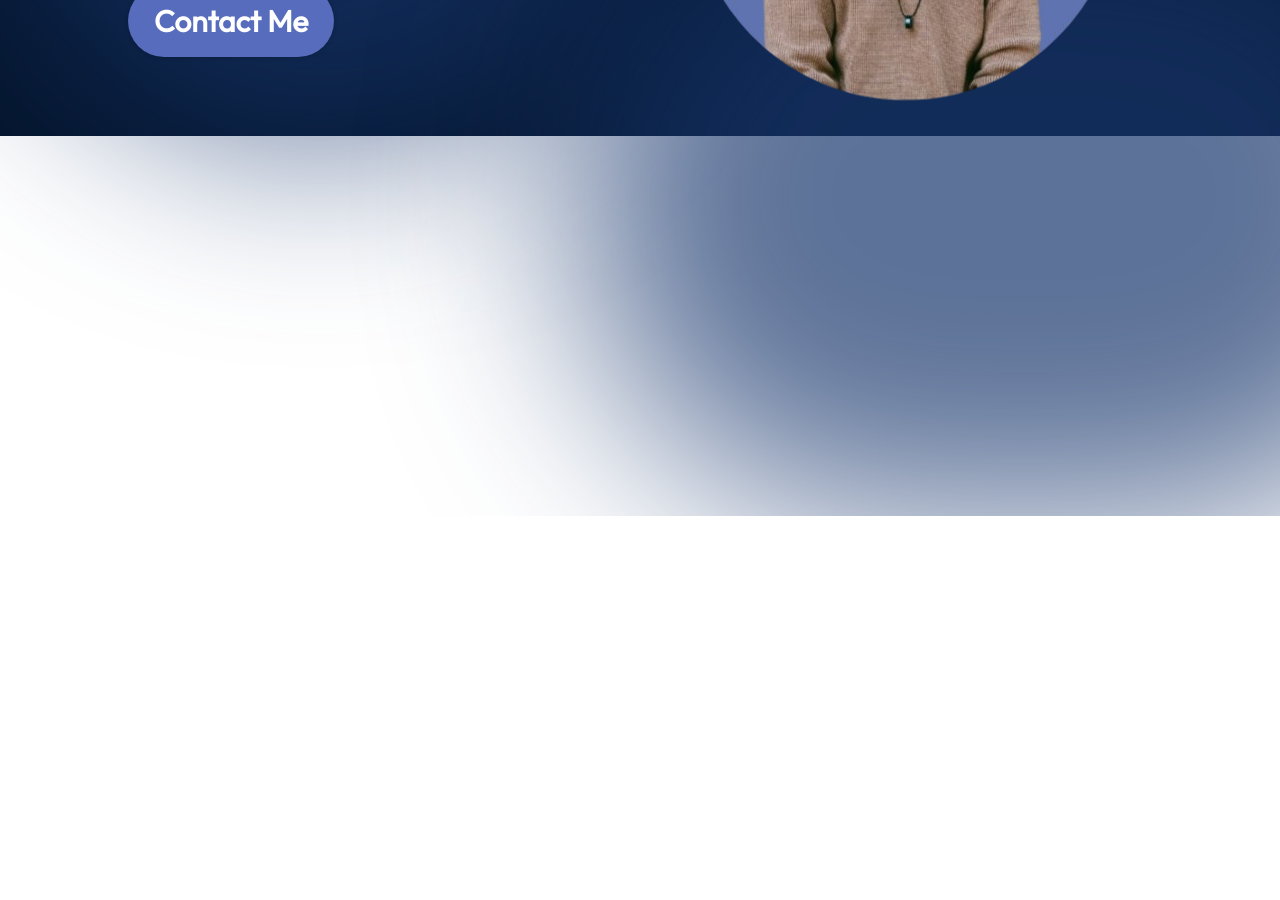
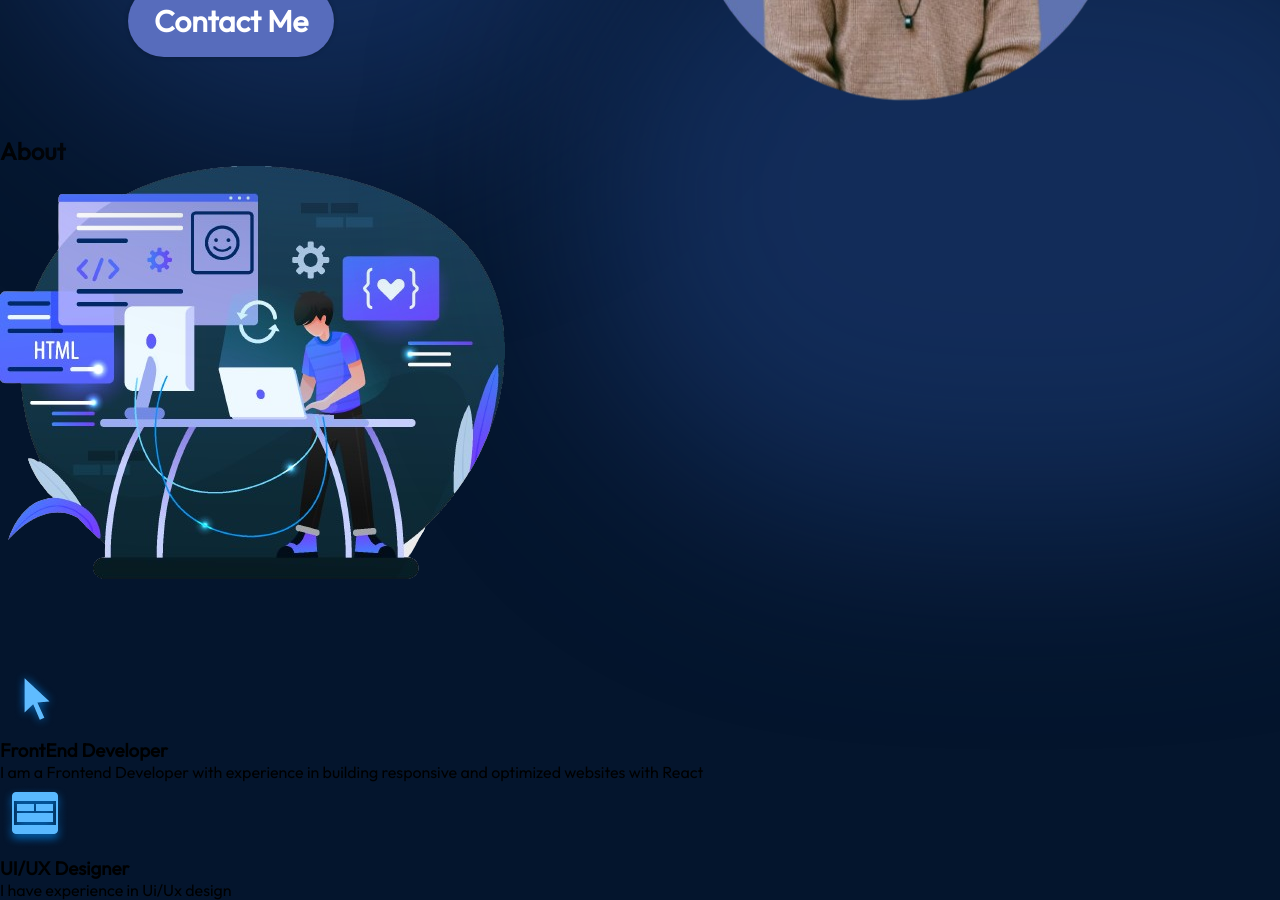
Before and after one commit to hadiChowdhury/hadi-portfolio-vite-React, a React (Vite) app: page / in a window 1280 px wide. Shown: the part 520-1420 px from the top of the page. Before the commit the page ends 1036 px from the top, so only its background shows below. Built offline with nearby package versions, Linux system fonts and the light colour scheme.

Commit message:
working on About section

```diff
--- a/src/App.jsx
+++ b/src/App.jsx
@@ -1,4 +1,5 @@
 import styles from './App.module.css'
+import { About } from './components/About/About'
 import { Hero } from './components/Hero/Hero'
 import { Navbar } from './components/Navbar/Navbar'
 
@@ -7,6 +8,7 @@ function App() {
     <div className={styles.App}>
     <Navbar/>
     <Hero/>
+    <About/>
     </div>
   )
 }
--- /dev/null
+++ b/src/components/About/About.jsx
@@ -0,0 +1,27 @@
+import React from 'react'
+import {getImageUrl} from "../../utils"
+import styles from "./About.module.css"
+export const About = () => {
+  return (
+    <section>
+        <h2>About</h2>
+        <div>
+            <img src={getImageUrl("about/aboutImage.png")} alt="About" />
+            <ul>
+                <li><img src={getImageUrl("about/cursorIcon.png")} alt="" />
+                <div>
+                    <h3>FrontEnd Developer</h3>
+                    <p>I am a Frontend Developer with experience in building responsive and optimized websites with React</p>
+                </div>
+                </li>
+                <li><img src={getImageUrl("about/uiIcon.png")} alt="" />
+                <div>
+                    <h3>UI/UX Designer</h3>
+                    <p>I have experience in Ui/Ux design </p>
+                </div>
+                </li>
+            </ul>
+        </div>
+    </section>
+  )
+}
```
Also changed, not shown: assets/about/aboutImage.png, src/components/About/About.module.css (added).
